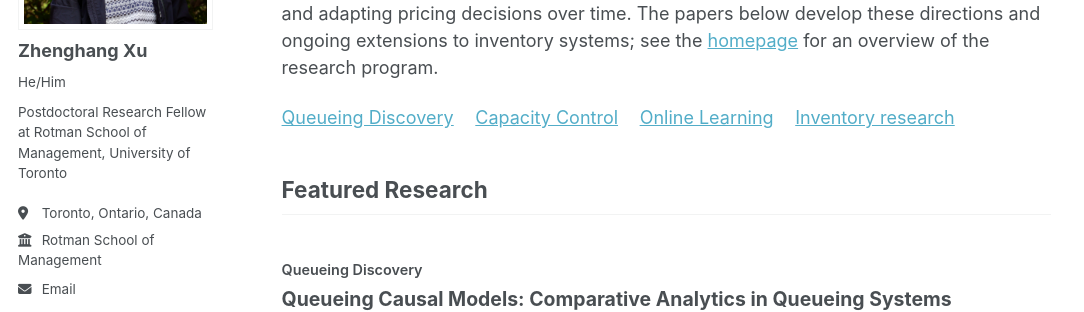
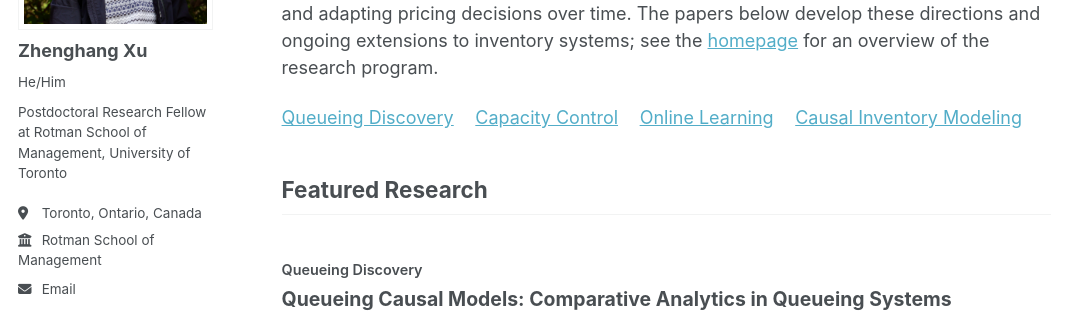
Before and after one commit to zhenghangxu-baymax/zhenghangxu-baymax.github.io, a Jekyll site: the page built from _pages/papers.md, in a window 1280 px wide and 900 px high. Shown: the part 264-576 px from the top of the window, without its empty margins (0-1084 px from the left). Built offline with Jekyll 4.4.1, drawn with Linux system fonts in a browser that asks for light colours.

Commit message:
Rename inventory research direction to Causal Inventory Modeling

```diff
--- a/_pages/papers.md
+++ b/_pages/papers.md
@@ -17,7 +17,7 @@ My research spans learning operational dynamics from data, allocating scarce cap
 {% for paper in featured %}
   <a href="#{{ paper.id }}">{{ paper.direction }}</a>
 {% endfor %}
-  <a href="#paper-structural-causal-inventory-models">Inventory research</a>
+  <a href="#paper-structural-causal-inventory-models">Causal Inventory Modeling</a>
 </nav>
 
 ## Featured Research
```
